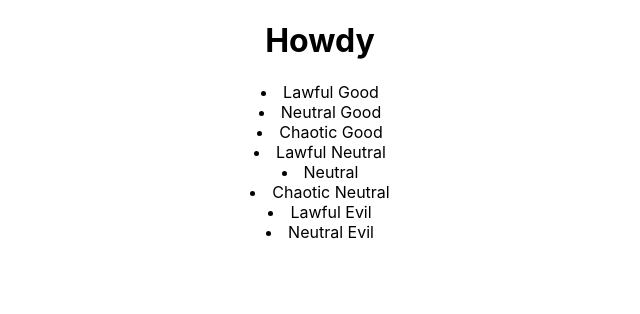
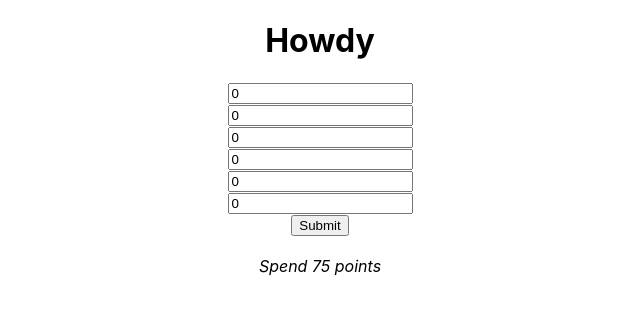
Before and after one commit to iamdanielglover/dnd-project-client, a React (Create React App) app: page / in a window 1280 px wide. Shown: the top 314 px of the page, without its empty margins (320-960 px from the left). Built offline with nearby package versions, Linux system fonts and the light colour scheme; no server answers.

Commit message:
working on stats form

```diff
--- a/src/Components/GetRace.js
+++ b/src/Components/GetRace.js
@@ -23,7 +23,6 @@ class GetRace extends React.Component {
   }
 
   render() {
-    console.log(this.state.races)
     return (
       <div>
           {this.grabRaceNamesForRender()}
--- a/src/Components/GetStats.js
+++ b/src/Components/GetStats.js
@@ -0,0 +1,47 @@
+import React from 'react'
+
+class GetStats extends React.Component {
+  state = {
+      strength: 0,
+      dexterity: 0,
+      constitution: 0,
+      intelligence: 0,
+      wisdom: 0,
+      charisma: 0
+  }
+
+  handleChange = (event) => {
+    if (this.setTotal() >= 75) return;
+    if (event.target.value > 18)
+      event.target.value = 18
+    else if (event.target.value < 0)
+      event.target.value = 0
+    else
+    this.setState({
+      [event.target.name]: event.target.value,
+    })
+  }
+
+  setTotal() {
+    return Object.values(this.state).reduce((a,b,) => parseInt(a) + parseInt(b))
+  }
+
+  render() {
+    return (
+      <div>
+        <form>
+          <input placeholder="Strength" type="number" name="strength" onChange={this.handleChange} value={this.state.strength} /><br/>
+          <input placeholder="Dexterity" type="number" name="dexterity" onChange={this.handleChange} value={this.state.dexterity} /><br/>
+          <input placeholder="Constitution" type="number" name="constitution" onChange={this.handleChange} value={this.state.constitution} /><br/>
+          <input placeholder="Intelligence" type="number" name="intelligence" onChange={this.handleChange} value={this.state.intelligence} /><br/>
+          <input placeholder="Wisdom" type="number" name="wisdom" onChange={this.handleChange} value={this.state.wisdom} /><br/>
+          <input placeholder="Charisma" type="number" name="charisma" onChange={this.handleChange} value={this.state.charisma} /><br/>
+          <button>Submit</button>
+        </form><br/>
+        <em>Spend {75 - this.setTotal()} points</em>
+      </div>
+    )
+  }
+}
+
+export default GetStats
--- a/src/Containers/CreateCharacter.js
+++ b/src/Containers/CreateCharacter.js
@@ -2,6 +2,7 @@ import React from 'react'
 import GetName from '../Components/GetName.js'
 import GetRace from '../Components/GetRace.js'
 import GetAlignment from '../Components/GetAlignment.js'
+import GetStats from '../Components/GetStats.js'
 
 class CreateCharacter extends React.Component {
   state = {
@@ -19,7 +20,7 @@ class CreateCharacter extends React.Component {
         wisdom: null,
         charisma: null
     },
-    page: "alignment"
+    page: "stats"
   }
 
   renderPage() {
@@ -34,8 +35,7 @@ class CreateCharacter extends React.Component {
       case "alignment":
         return <GetAlignment />
       case "stats":
-        console.log("stats")
-        break;
+        return <GetStats />
 
         default:
           return null
```
